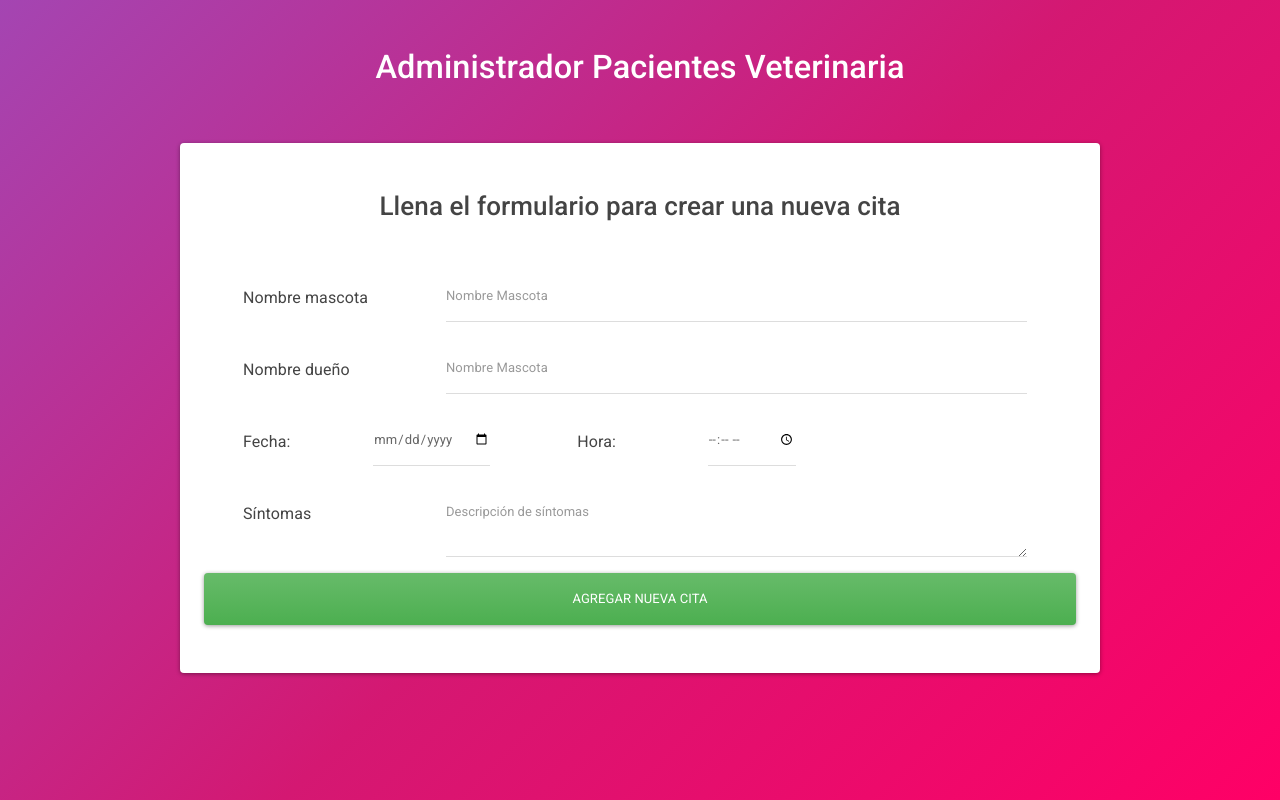
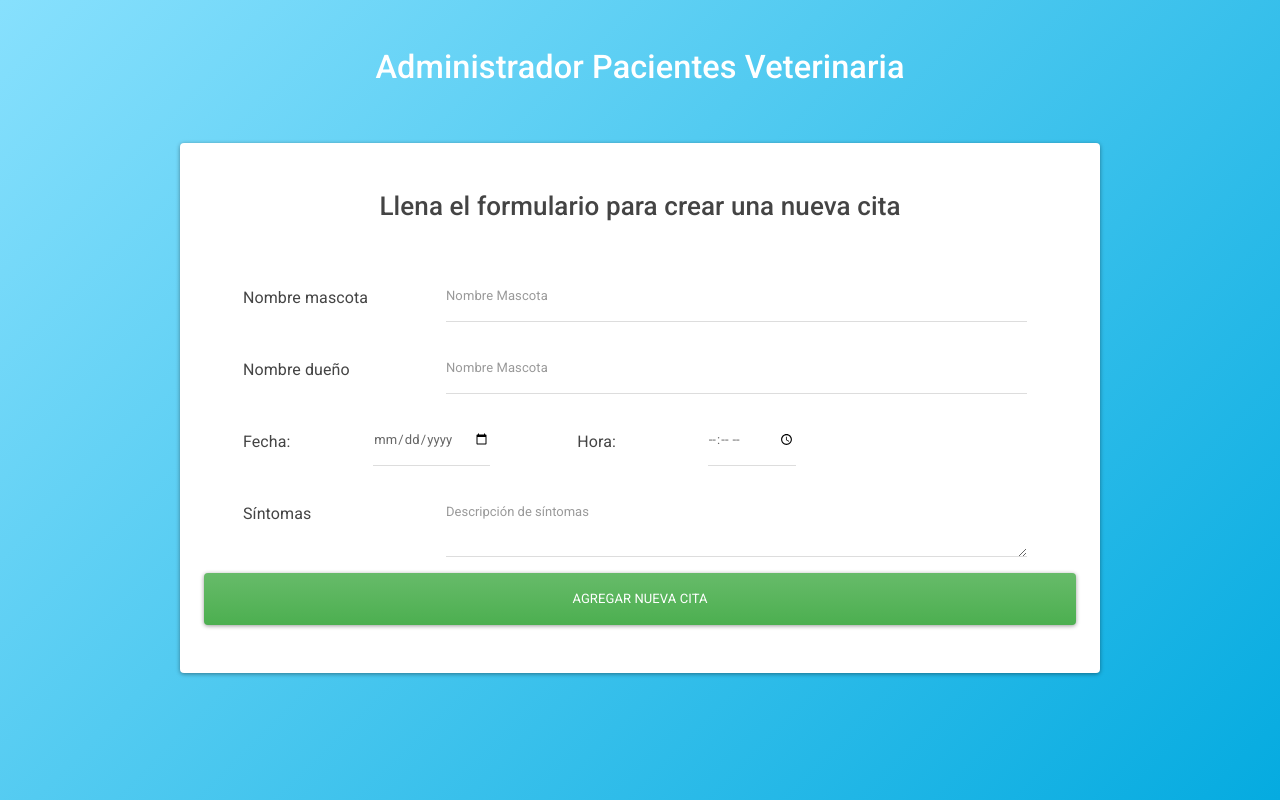
Before and after one commit to gabyballester/administrador-pacientes-veterinaria, a React (Create React App) app: page / in a window 1280 px wide. Built offline with nearby package versions, Linux system fonts and the light colour scheme.

Commit message:
Changed gradient of the app

```diff
--- a/src/index.css
+++ b/src/index.css
@@ -1,11 +1,23 @@
 html {
   min-height: 100%;
 }
+
 body {
   margin: 0;
   padding: 0;
   font-family: sans-serif;
-  background-image: linear-gradient(-225deg, #A445B2 0%, #D41872 52%, #FF0066 100%);
+
+  background: #87e0fd;
+  /* Old browsers */
+  background: -moz-linear-gradient(-45deg, #87e0fd 0%, #53cbf1 40%, #05abe0 100%);
+  /* FF3.6-15 */
+  background: -webkit-linear-gradient(-45deg, #87e0fd 0%, #53cbf1 40%, #05abe0 100%);
+  /* Chrome10-25,Safari5.1-6 */
+  background: linear-gradient(135deg, #87e0fd 0%, #53cbf1 40%, #05abe0 100%);
+  /* W3C, IE10+, FF16+, Chrome26+, Opera12+, Safari7+ */
+  filter: progid:DXImageTransform.Microsoft.gradient(startColorstr='#87e0fd', endColorstr='#05abe0', GradientType=1);
+  /* IE6-9 fallback on horizontal gradient */
+
   min-height: 100%;
   padding-bottom: 5rem;
 }
@@ -13,26 +25,32 @@ body {
 header {
   margin-top: 3rem;
 }
+
 header h1 {
   color: white;
 }
+
 .lista-citas .media {
   border-bottom: 1px solid #e1e1e1;
   padding-bottom: 3rem;
 }
 
-.lista-citas .media:last-of-type{
+.lista-citas .media:last-of-type {
   border-bottom: 0;
 }
+
 .lista-citas .media-body p {
-  margin:0;
+  margin: 0;
 }
+
 .lista-citas .media-body button {
-  margin-top: 1rem!important;
+  margin-top: 1rem !important;
 }
+
 .lista-citas .media-body span {
   font-weight: bold;
 }
+
 .col-form-label {
   font-size: 12px;
 }
```
